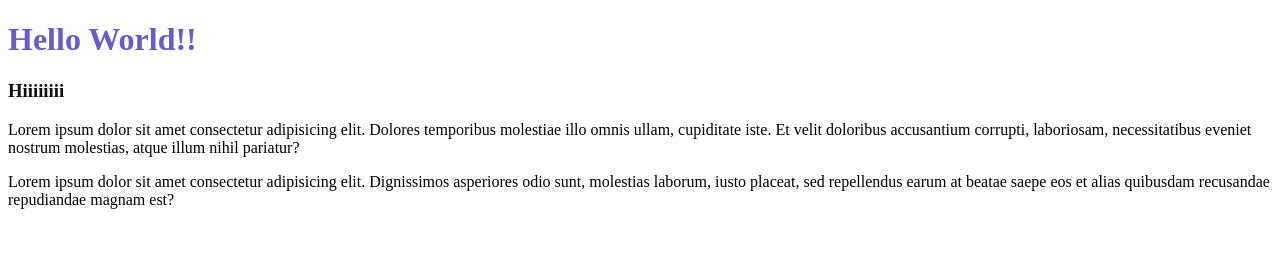
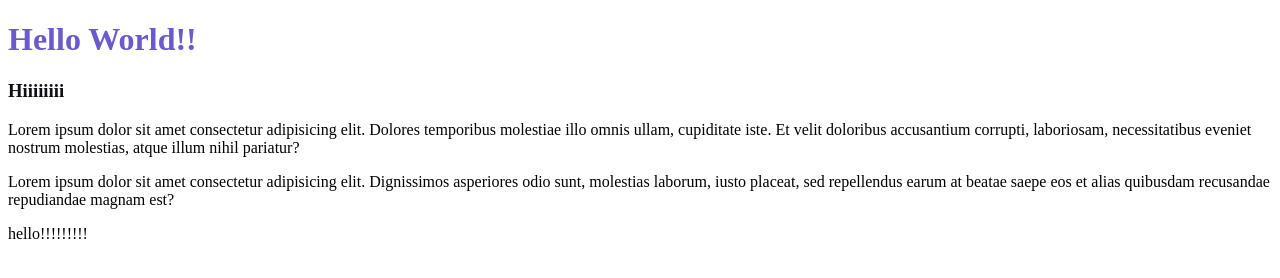
Before and after one commit to kaitlinchoffmann/Spring2024WDP, a plain HTML site: page index.html in a window 1280 px wide. Drawn offline with Linux system fonts and the light colour scheme.

Commit message:
Add dumb text

```diff
--- a/index.html
+++ b/index.html
@@ -15,5 +15,8 @@
   <p>
     Lorem ipsum dolor sit amet consectetur adipisicing elit. Dignissimos asperiores odio sunt, molestias laborum, iusto placeat, sed repellendus earum at beatae saepe eos et alias quibusdam recusandae repudiandae magnam est?
   </p>
+  <p>
+    hello!!!!!!!!!
+  </p>
 </body>
 </html>
```
